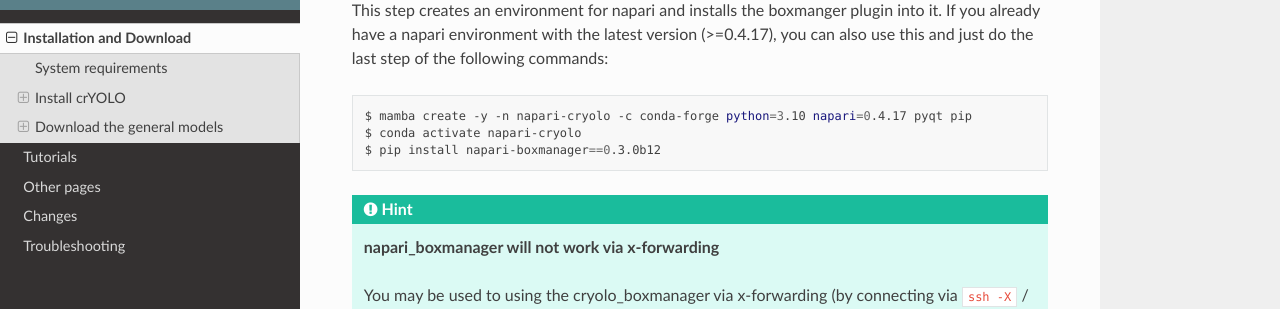
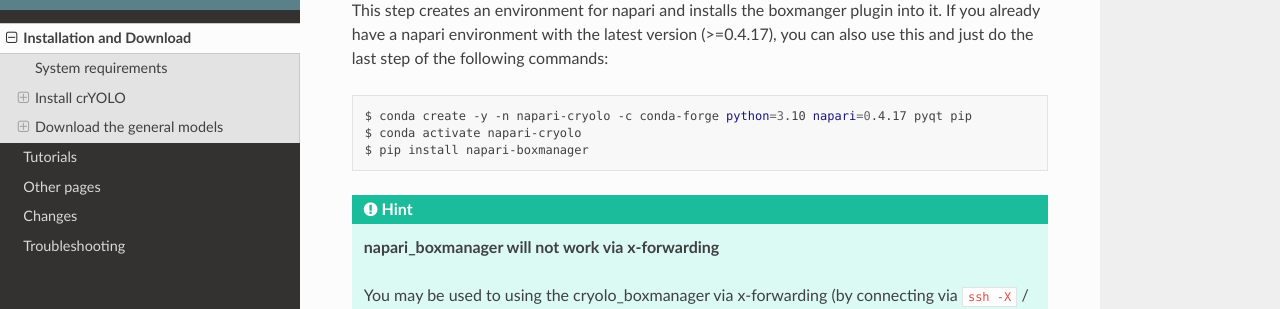
Before and after one commit to MPI-Dortmund/cryolo, a Sphinx documentation site: the page built from source/installation.rst, in a window 1280 px wide and 900 px high, scrolled down 2669 px. Shown: the part 151-460 px from the top of the window. Built offline with Sphinx 7.4.7 and the Read the Docs theme 2.0.0, drawn with Linux system fonts in a browser that asks for light colours.

Commit message:
update installation

```diff
--- a/source/installation.rst
+++ b/source/installation.rst
@@ -121,9 +121,9 @@
 
 .. prompt:: bash $
 
-    mamba create -y -n napari-cryolo -c conda-forge python=3.10 napari=0.4.17 pyqt pip
+    conda create -y -n napari-cryolo -c conda-forge python=3.10 napari=0.4.17 pyqt pip
     conda activate napari-cryolo
-    pip install napari-boxmanager==0.3.0b12
+    pip install napari-boxmanager
 
 .. hint::
 
```
